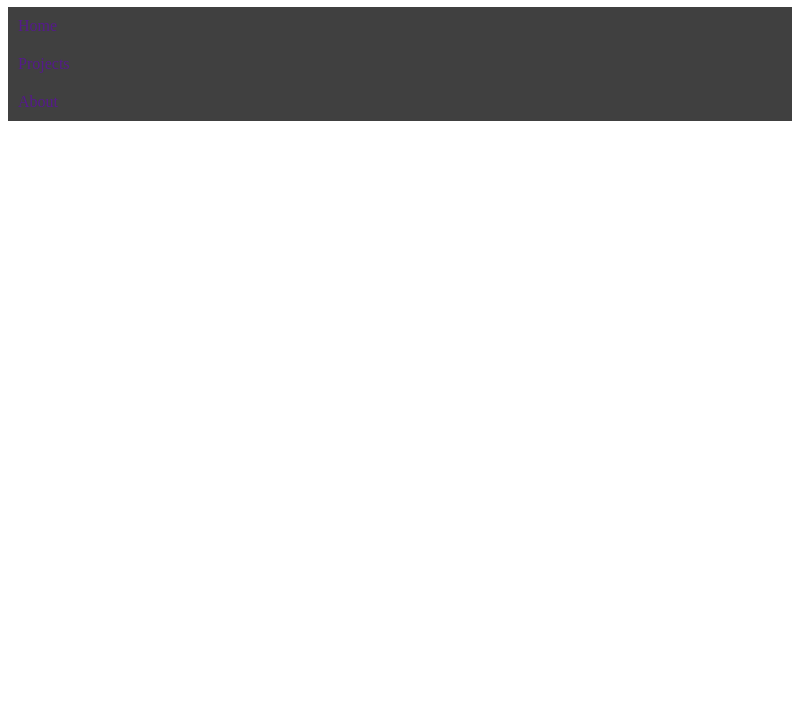
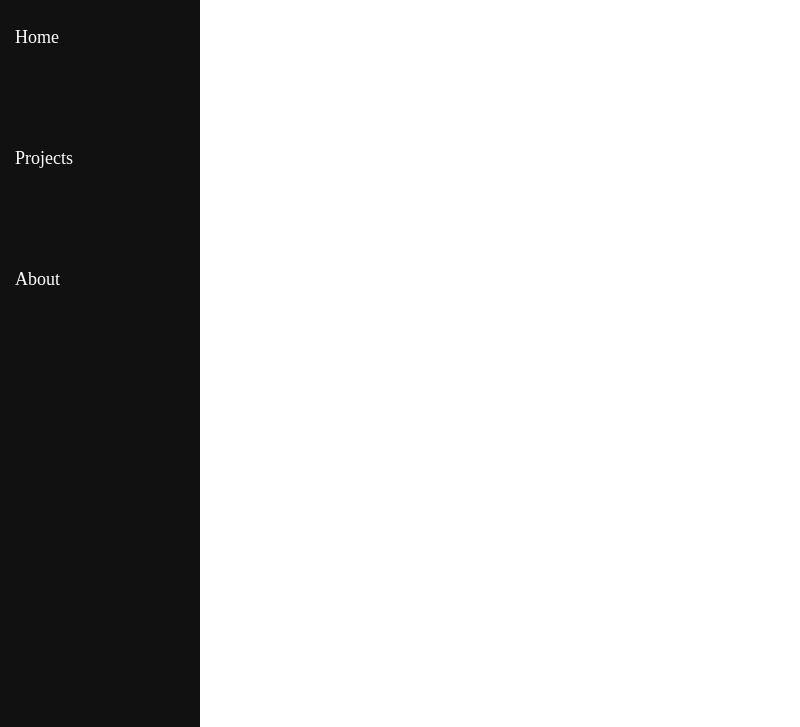
Before and after one commit to 4rn4u/project-container, an Electron app: page index.html in a window 800 px wide. Shown: the part 73-800 px from the top of the page. Drawn offline with Linux system fonts and the light colour scheme.

Commit message:
nav bar defined

```diff
--- a/index.html
+++ b/index.html
@@ -9,15 +9,13 @@
 </head>
 <body>
     <h1>4rn4u's Projects!</h1>
-
-    <nav class="navbar">
-        <ul>
-            <li><a href="">Home</a></li>
-            <li><a href="">Projects</a></li>
-            <li><a href="">About</a></li>
-        </ul>
-    </nav>
-
+    <div class="sidebar">
+        <nav>
+            <a href="">Home</a>
+            <a href="">Projects</a>
+            <a href="">About</a>
+        </nav>
+    </div>
     <script src="script.js"></script>
 </body>
 </html>
--- a/style.css
+++ b/style.css
@@ -2,17 +2,32 @@ h1 {
     text-align: center;
 }
 
-.navbar ul{
-    list-style-type: none;
-    background-color: hsl(0, 0%, 25%);
-    padding: 0px;
-    margin: 0px;
-    overflow: hidden;
-}
+.sidebar {
+    height: 100vh; /* Full-height: remove if you want "auto" height */
+    width: 200px; /* Set the width of the sidebar */
+    position: fixed; /* Fixed Sidebar (stay in place on scroll) */
+    z-index: 1; /* Stay on top */
+    top: 0; /* Stay at the top */
+    left: 0;
+    background-color: #111; /* Black */
+    overflow-x: hidden; /* Disable horizontal scroll */
+    padding-top: 50px;
+  }
 
-.navbar a {
-    text-align: left;
-    padding: 10px;
+  .sidebar nav a {
+    padding: 50px 15px;
+    text-decoration: none;
+    font-size: 18px;
+    color: white;
     display: block;
-    text-decoration: none;
-}
+  }
+
+  .sidebar nav a:hover {
+    background-color: #575757;
+  }
+
+  .content {
+    margin-left: 240px; /* Same as the width of the sidebar */
+    padding: 1px 16px;
+    height: 1000px; /* Sample height */
+  }
```
